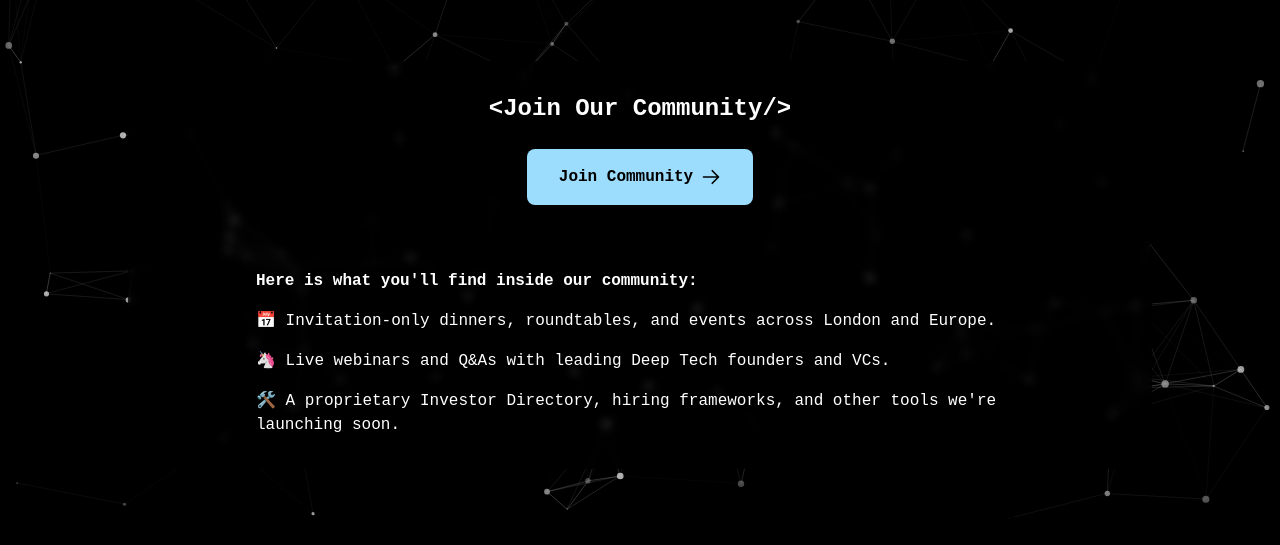
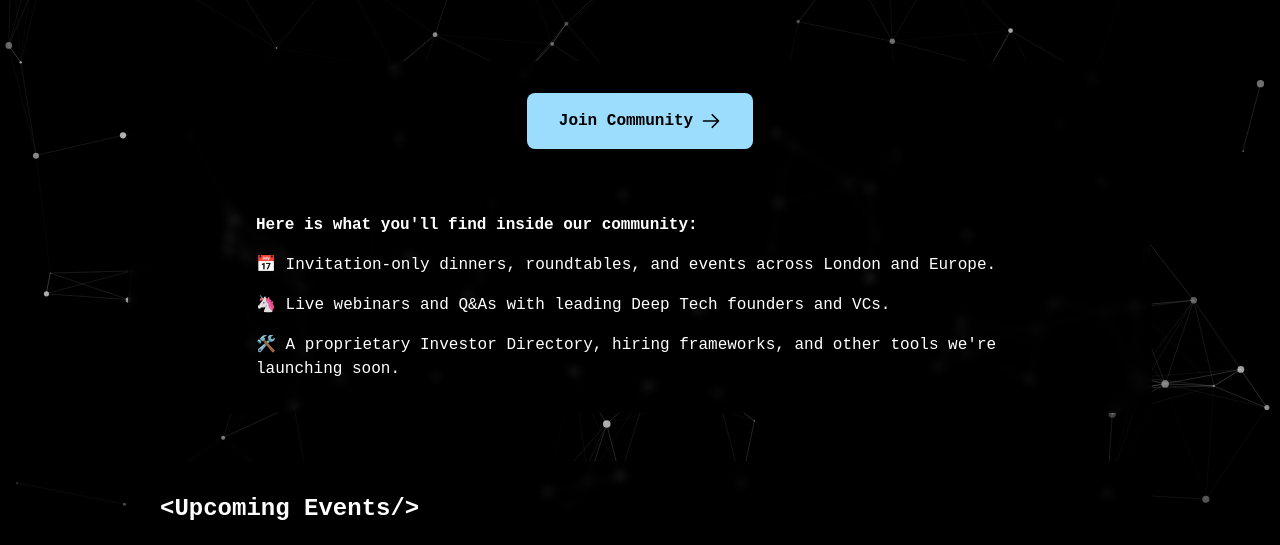
Before and after one commit to silicon-roundabout-ventures/roundabout-ventures-dashboard, a Gatsby site: page /community in a window 1280 px wide. Shown: the part 255-800 px from the top of the page. Built offline with nearby package versions, Linux system fonts and the light colour scheme; Gatsby itself is replaced by a stand-in of ours; a script that the page names is missing.

Commit message:
chore: remove join our community

```diff
--- a/src/pages/community.tsx
+++ b/src/pages/community.tsx
@@ -25,7 +25,6 @@ const CommunityContent = () => {
         <div className="max-w-5xl mx-auto">
           {/* Join Community Section */}
           <div className="bg-srv-dark/70 backdrop-blur-sm p-8 rounded-lg mb-12 text-center">
-            <h2 className="text-2xl font-bold text-white mb-6">&lt;Join Our Community/&gt;</h2>
             {!showSubscribe ? (
               <button
                 onClick={() => setShowSubscribe(true)}
```
